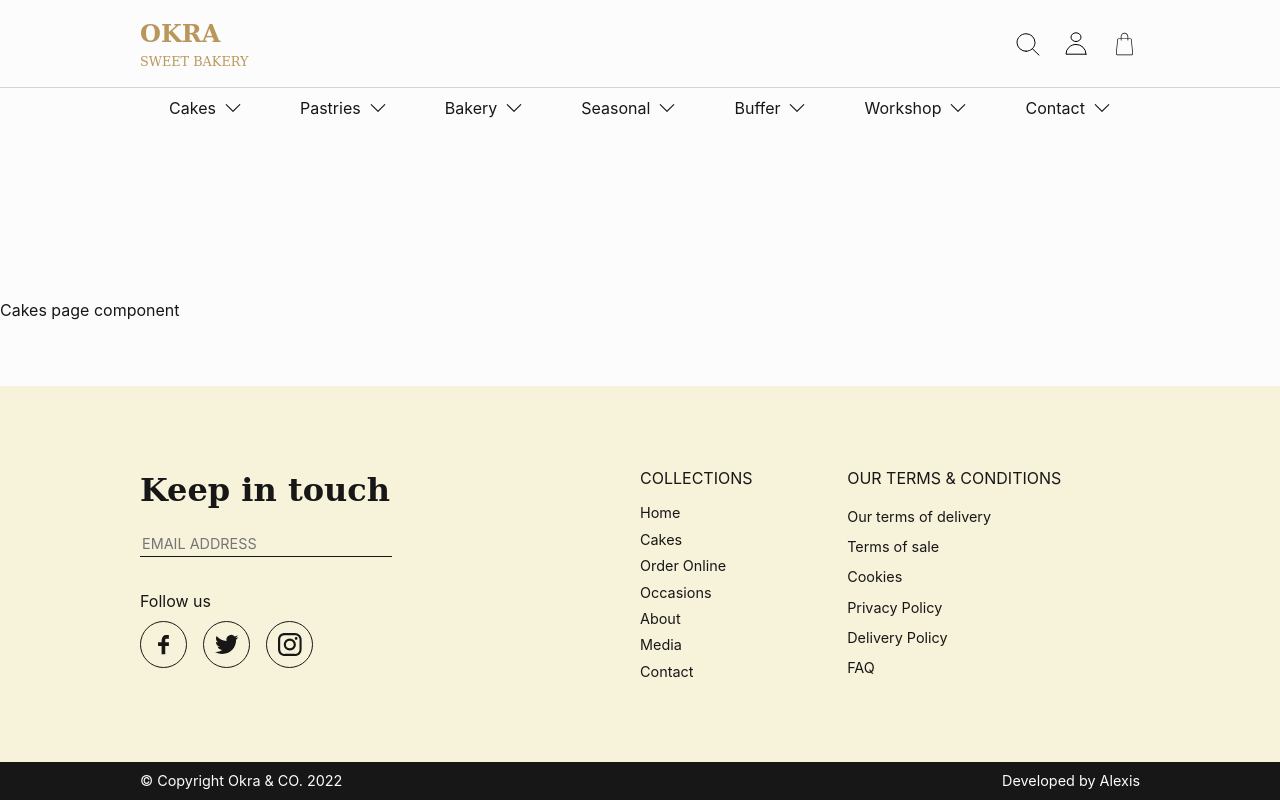
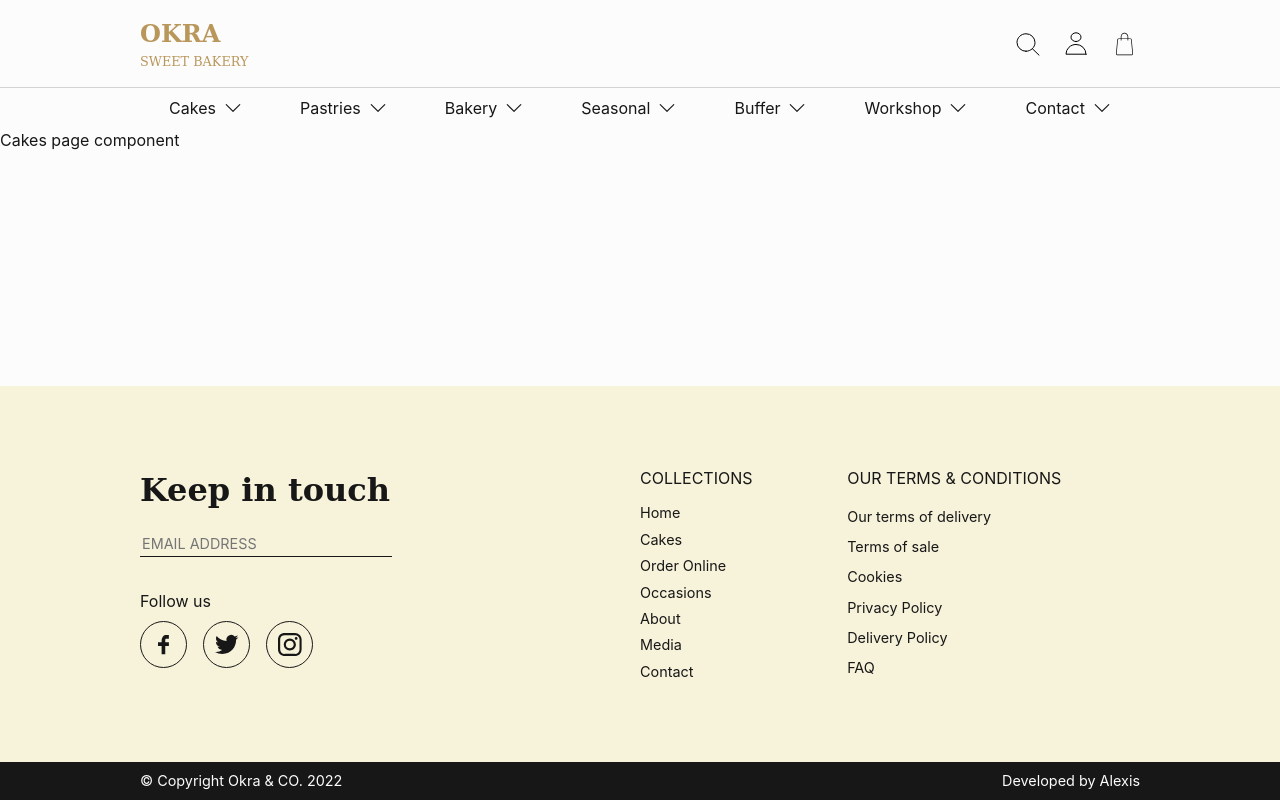
Before and after one commit to codingcodax/okra-bakery-vue-launch-x, a Vue app: page /cakes in a window 1280 px wide. Built offline with nearby package versions, Linux system fonts and the light colour scheme.

Commit message:
fix: move navlinks component inside header tag

```diff
--- a/src/components/containers/Header.vue
+++ b/src/components/containers/Header.vue
@@ -23,8 +23,9 @@ import { NavLinks } from "./links/index.vue";
         </li>
       </ul>
     </div>
+
+    <NavLinks />
   </header>
-  <NavLinks />
 </template>
 
 <style lang="scss" scoped>
```
